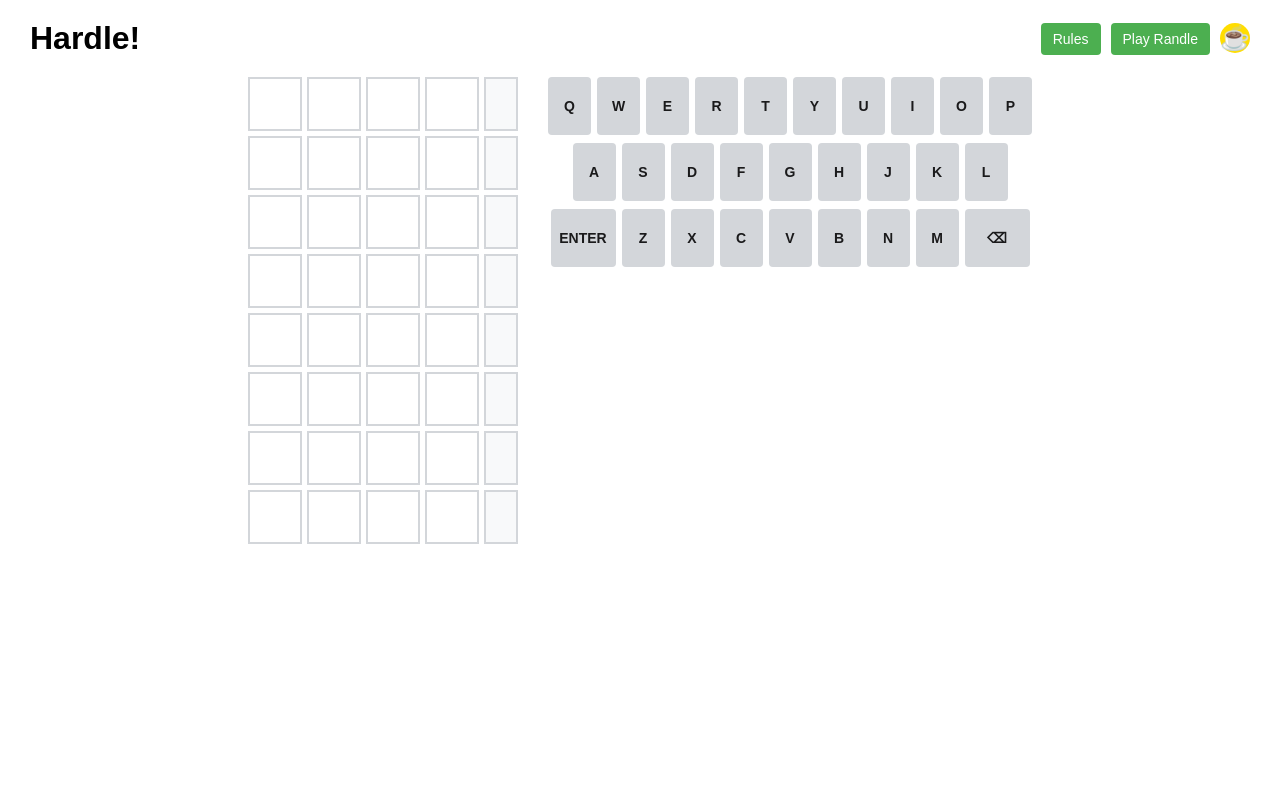
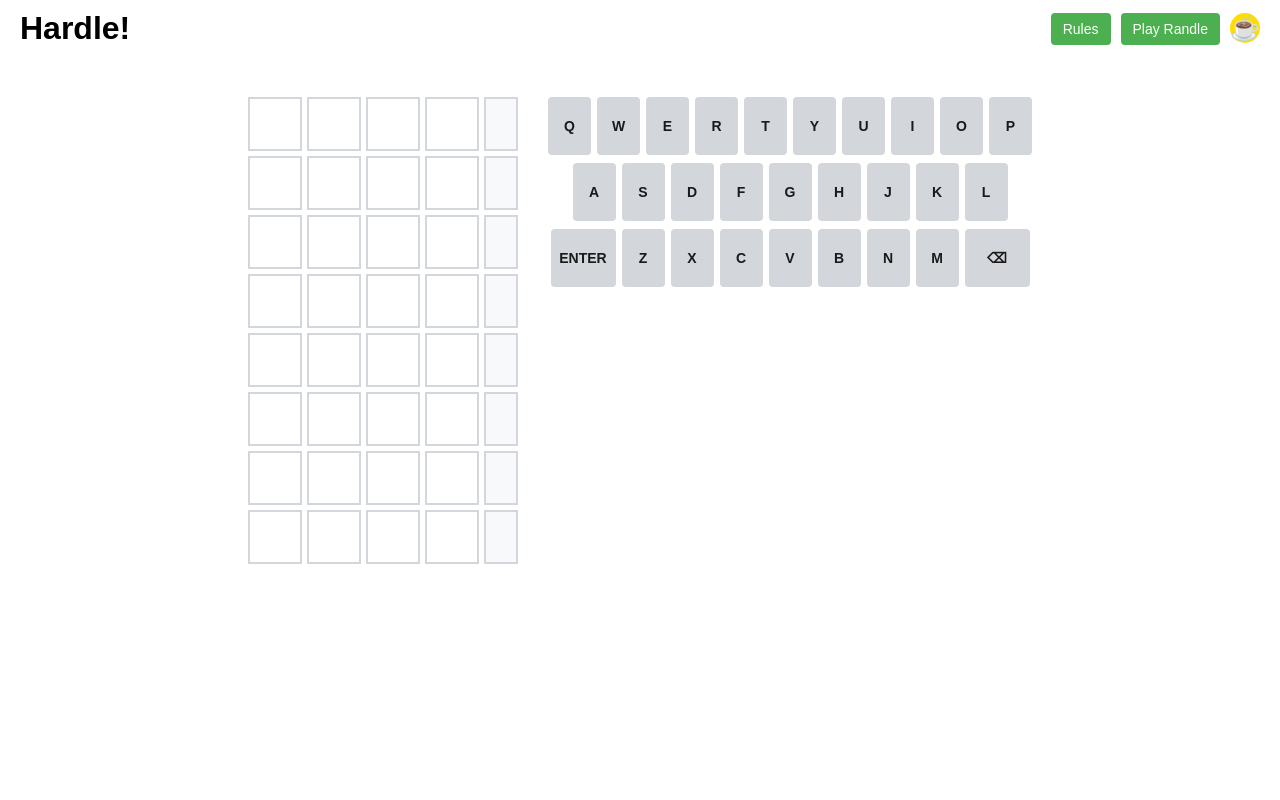
Before and after one commit to jamesdanielwhitford/deploy-test, a Flask app: page / in a window 1280 px wide. Run offline with Flask 3, Linux system fonts and the light colour scheme; some libraries are stand-ins or nearby versions.

Commit message:
Styling update

```diff
--- a/static/css/styles.css
+++ b/static/css/styles.css
@@ -13,7 +13,7 @@ body {
   min-height: 100vh;
   width: 100%;
   box-sizing: border-box;
-  padding: 20px;
+  padding: 10px; /* Reduced padding from 20px */
   background-color: white;
 }
 
@@ -22,7 +22,7 @@ body {
   display: flex;
   justify-content: space-between;
   align-items: center;
-  margin-bottom: 20px;
+  margin-bottom: 10px; /* Reduced margin from 20px */
   padding: 0 10px;
 }
 
@@ -42,7 +42,8 @@ h1 {
   flex-direction: column;
   align-items: center;
   flex-grow: 1;
-  justify-content: center;
+  justify-content: flex-start; /* Changed from center to push content to the top */
+  padding-top: 40px; /* Added some padding at the top */
 }
 
 /* Guess grid styles */
@@ -139,10 +140,13 @@ h1 {
   cursor: pointer;
   text-transform: uppercase;
   transition: background-color 0.3s, color 0.3s;
+  padding: 0 4px;
 }
 
 .keyboard button.wide-button {
-  width: 50px;
+  width: auto; /* Changed from 50px */
+  min-width: 50px; /* Added */
+  white-space: nowrap; /* Added */
 }
 
 /* Button styles */
@@ -255,6 +259,6 @@ h1 {
   }
 
   .keyboard button.wide-button {
-    width: 65px;
+    min-width: 65px;
   }
 }
```
